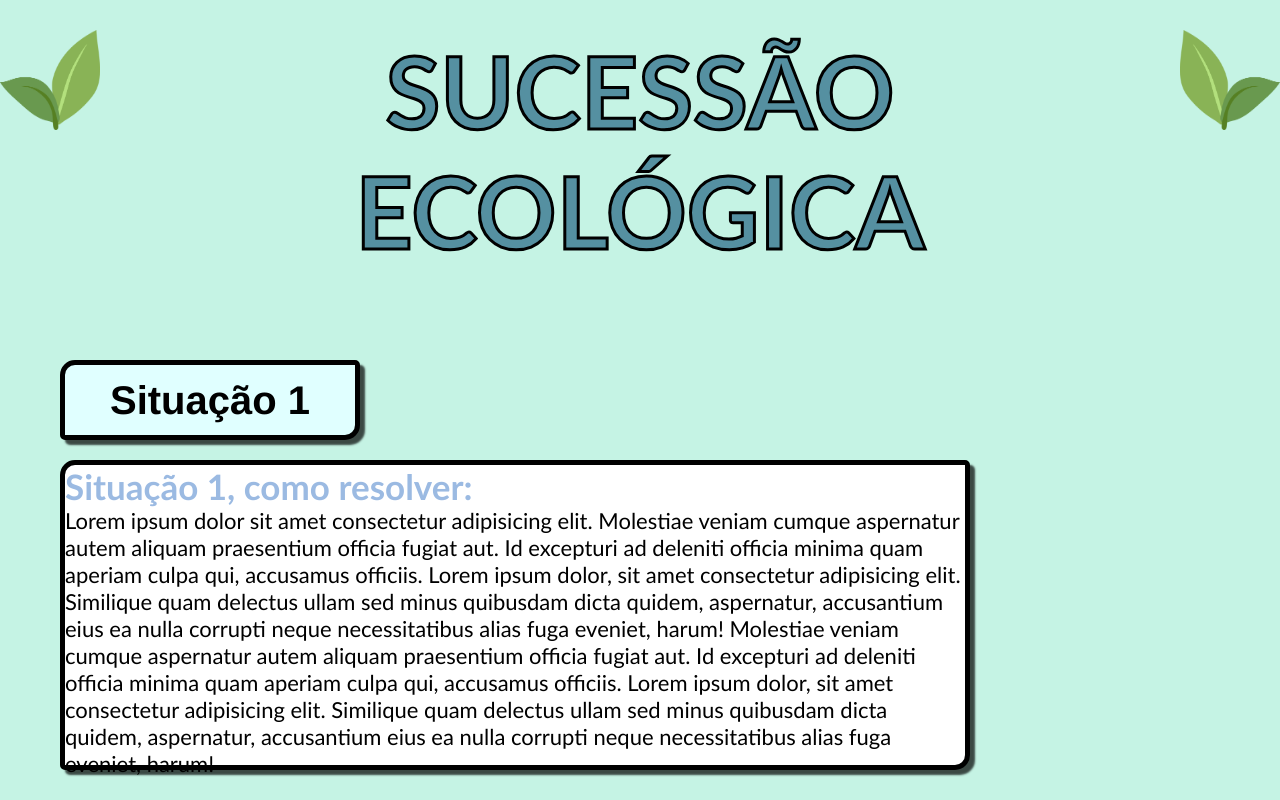
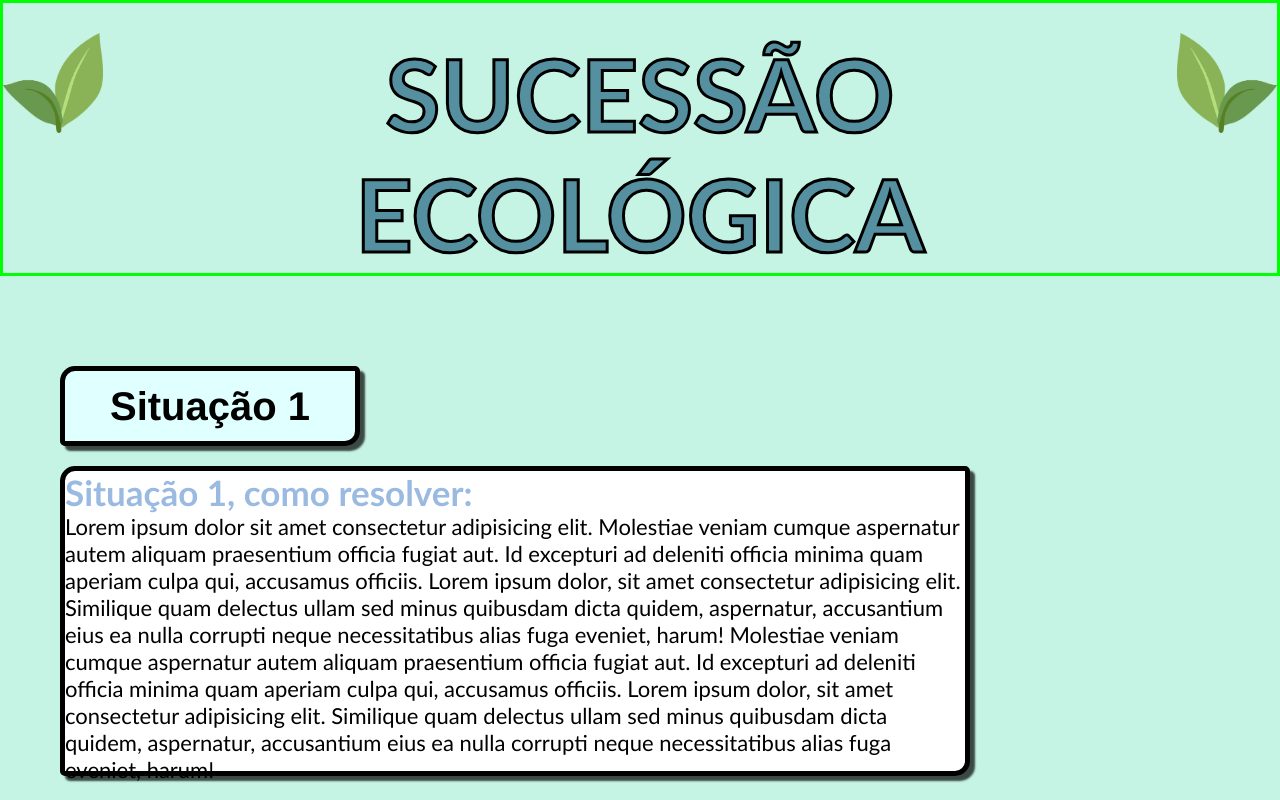
Before and after one commit to ian-pablo/Sucessao-Ecologica, a plain HTML site: page index.html in a window 1280 px wide. Shown: the top 800 px of the page. Drawn offline with Linux system fonts and the light colour scheme.

Commit message:
Update Estilo.css
Eu adicionei que as divs tenham uma borda quando o cursor está acima delas

```diff
--- a/Estilo.css
+++ b/Estilo.css
@@ -74,6 +74,10 @@ body{
     background-color: rgb(197, 243, 228);
 }
 
+div:hover{
+    border: 3px solid rgb(0, 255, 0)
+}
+
 canvas {
 
     position: fixed;
```
